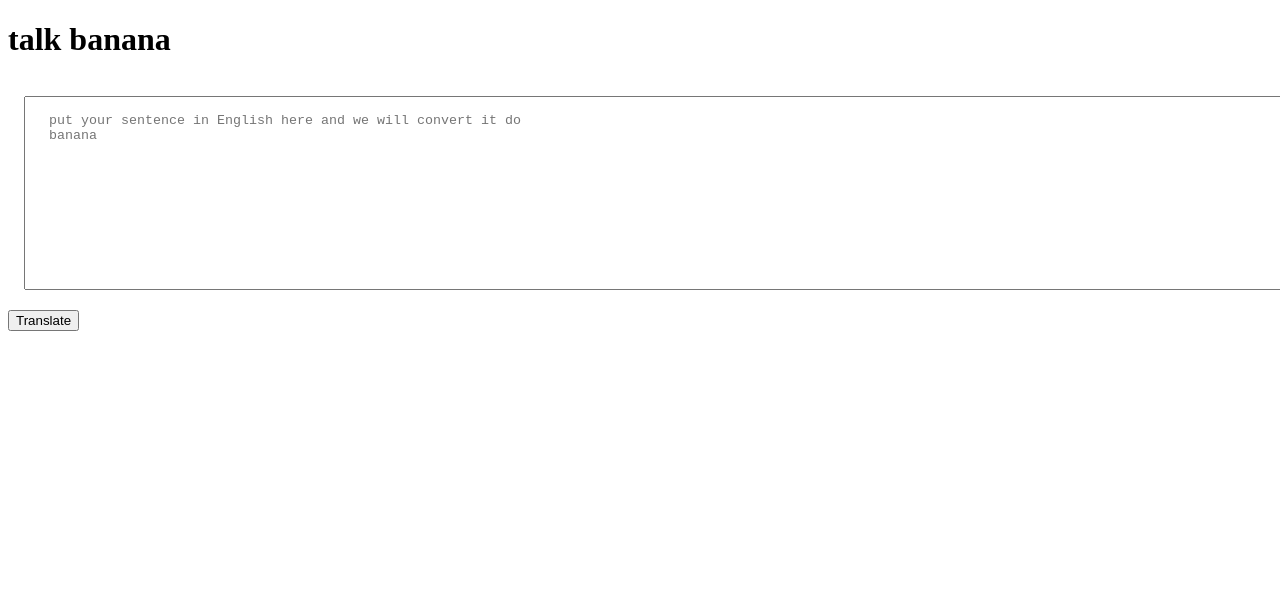
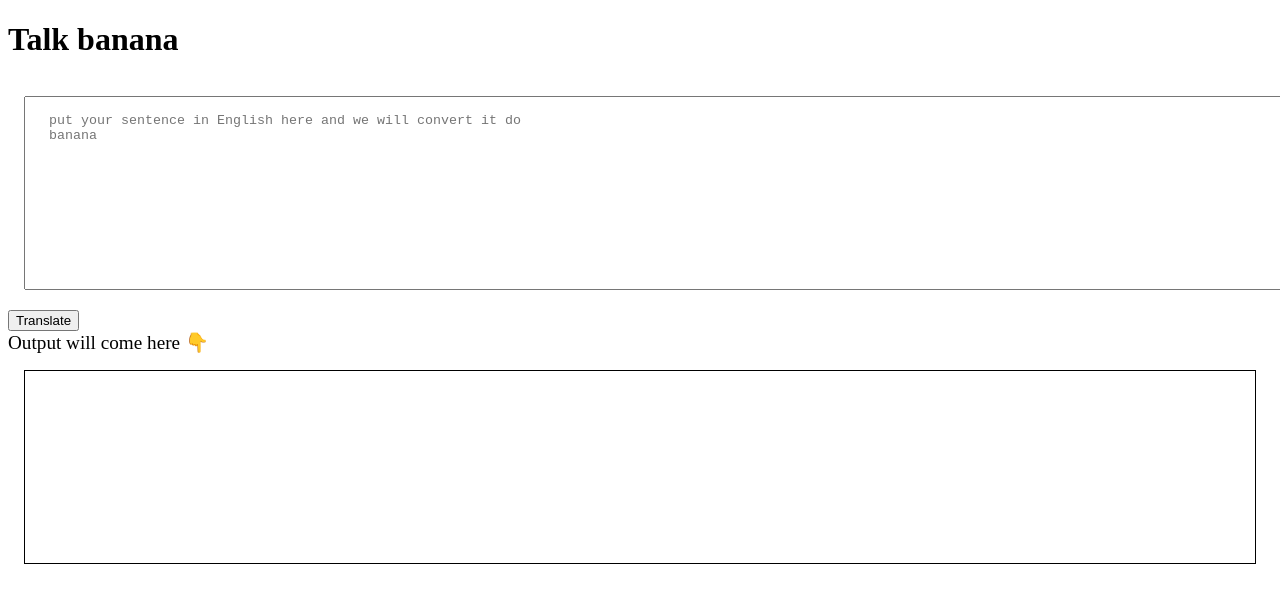
Before and after one commit to AvinashPalaskar/banana-speak, a plain HTML site: page index.html in a window 1280 px wide. Shown: the top 602 px of the page. Drawn offline with Linux system fonts and the light colour scheme.

Commit message:
input output processing done

```diff
--- a/app.js
+++ b/app.js
@@ -1,11 +1,9 @@
 var btnTranslate = document.querySelector("#btn-translate");
 var txtInput = document.querySelector("#txt-input");
-
-console.log(txtInput)
+var outputDiv = document.querySelector("#output")
 
 function clickHandler() {
-    console.log("clicked!");
-    console.log("input", txtInput.value)
+   outputDiv.innerText = "akfjkldfjkdjf " + txtInput.value;
 };
 
 btnTranslate.addEventListener("click", clickHandler)
--- a/index.html
+++ b/index.html
@@ -15,14 +15,25 @@
             padding: 1rem;
 
         }
+
+        #output {
+            border: 1px solid black;
+            height: 20vh;
+            width: 80;
+            margin: 1rem;
+            padding: 1rem;
+        }
     </style>
 </head>
 
 <body>
-    <h1>talk banana</h1>
+    <h1>Talk banana</h1>
     <textarea id="txt-input" placeholder=" put your sentence in English here and we will convert it do
  banana"></textarea>
     <button id="btn-translate">Translate</button>
+
+    <div style="font-size: larger;">Output will come here 👇</div>
+    <div id="output"></div>
     <script src="app.js" type="text/javascript"></script>
 </body>
 
```
